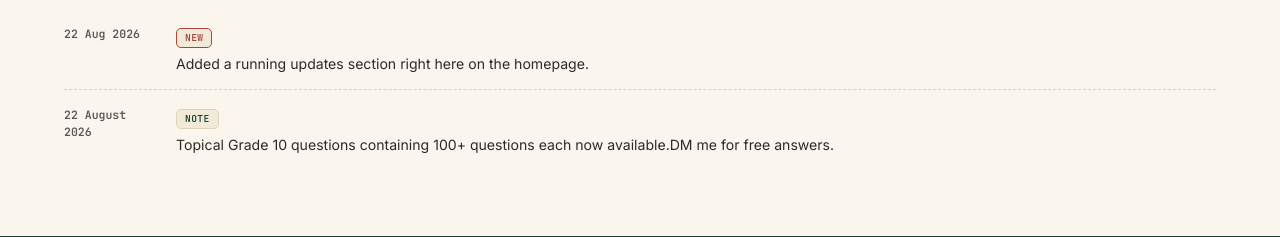
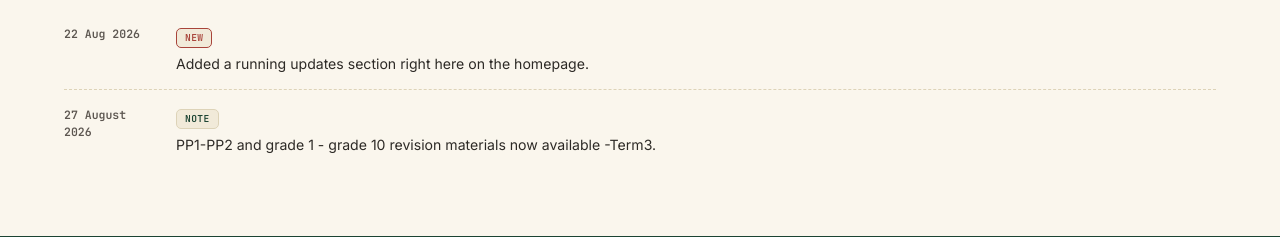
Before and after one commit to gmtrisen/gmt-learning, a Flask app: page / in a window 1280 px wide. Shown: the part 1330-1567 px from the top of the page. Run offline with Flask 3, Linux system fonts and the light colour scheme; data that the repository does not hold is empty.

Commit message:
Update update date and content in index.html

```diff
--- a/templates/index.html
+++ b/templates/index.html
@@ -400,10 +400,10 @@
       </div>
     </div>
     <div class="update-item">
-      <div class="update-date">22 August 2026</div>
+      <div class="update-date">27 August 2026</div>
       <div class="update-body">
         <span class="update-tag">Note</span>
-        <p>Topical Grade 10 questions containing 100+ questions each now available.DM me for free answers.</p>
+        <p>PP1-PP2 and grade 1 - grade 10 revision materials now available -Term3.</p>
       </div>
     </div>
   </div>
```
